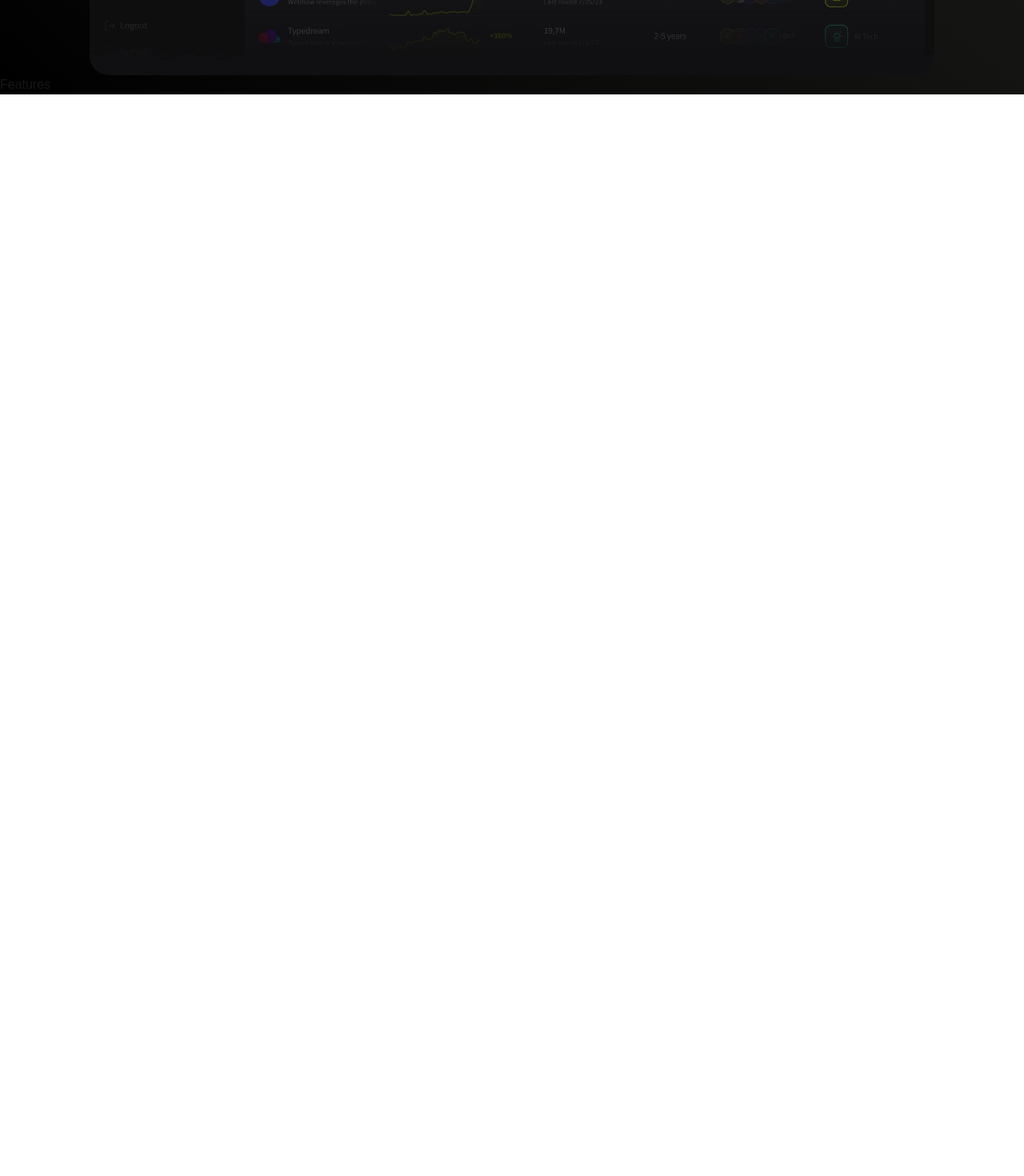
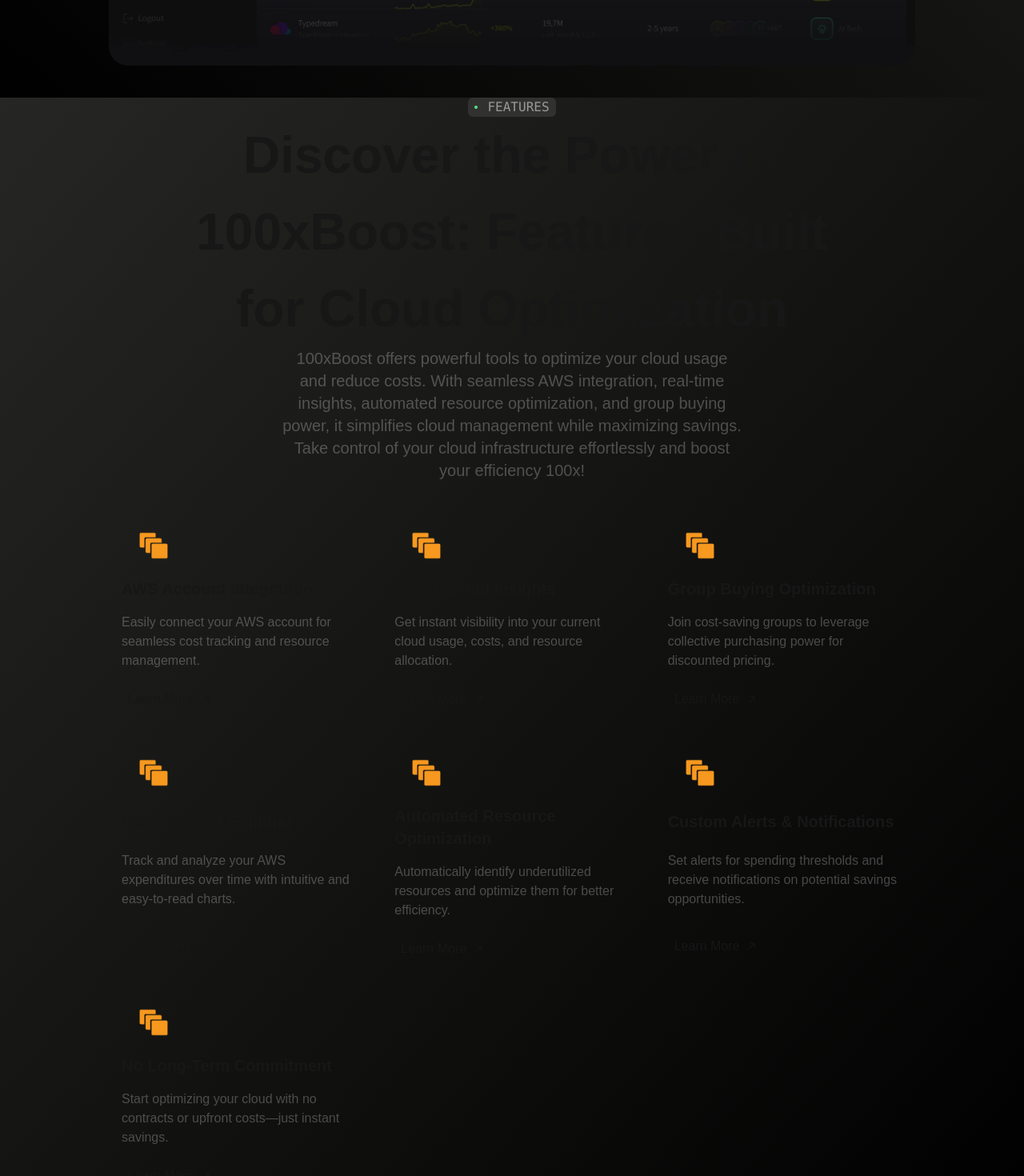
Before and after one commit to palveVaishnav/100xboost, a Next.js app: page / in a window 1280 px wide. Shown: the part 1040-2510 px from the top of the page at 80% size. Before the commit the page ends 1158 px from the top, so only its background shows below. Built offline with nearby package versions, Linux system fonts and the light colour scheme.

Commit message:
adding features

```diff
--- a/src/app/page.tsx
+++ b/src/app/page.tsx
@@ -1,10 +1,12 @@
 import FeatureSection from "@/components/FeatureSection";
 import HeroSection from "@/components/HeroSection";
+import WorkSection from "@/components/WorkSection";
 export default function Home() {
   return (
-    <div className="grid place-content-center bg-gradient-to-tr from-[#000] to-[#262724]">
+    <div className="grid place-content-center ">
       <HeroSection />
       <FeatureSection />
+      <WorkSection />
     </div>
   )
 }
--- a/src/components/FeatureSection.tsx
+++ b/src/components/FeatureSection.tsx
@@ -1,7 +1,92 @@
+import Image from "next/image";
+import Text4 from "./Text4";
+import TextTag from "./TextTag";
+import { ArrowUpIcon } from "@radix-ui/react-icons";
+
+const serviceItems = [
+    {
+        image: "/awsService.png",
+        title: "AWS Account Integration",
+        description: "Easily connect your AWS account for seamless cost tracking and resource management.",
+        pageLink: ""
+    },
+    {
+        image: "/awsService.png",
+        title: "Smart Cloud Insights",
+        description: "Get instant visibility into your current cloud usage, costs, and resource allocation.",
+        pageLink: ""
+    },
+    {
+        image: "/awsService.png",
+        title: "Group Buying Optimization",
+        description: "Join cost-saving groups to leverage collective purchasing power for discounted pricing.",
+        pageLink: ""
+    },
+    {
+        image: "/awsService.png",
+        title: "Detailed Cost Explorer",
+        description: "Track and analyze your AWS expenditures over time with intuitive and easy-to-read charts.",
+        pageLink: ""
+    },
+    {
+        image: "/awsService.png",
+        title: "Automated Resource Optimization",
+        description: "Automatically identify underutilized resources and optimize them for better efficiency.",
+        pageLink: ""
+    },
+    {
+        image: "/awsService.png",
+        title: "Custom Alerts & Notifications",
+        description: "Set alerts for spending thresholds and receive notifications on potential savings opportunities.",
+        pageLink: ""
+    },
+    {
+        image: "/awsService.png",
+        title: "No Long-Term Commitment",
+        description: "Start optimizing your cloud with no contracts or upfront costs—just instant savings.",
+        pageLink: ""
+    }
+];
+
+
 export default function FeatureSection() {
     return (
-        <div>
-            Features
+        <div className="grid place-content-center text-center bg-gradient-to-tl from-[#000] to-[#262724] px-24">
+            <TextTag text="FEATURES" />
+            <div className="px-32">
+                <Text4 text="Discover the Power of 100xBoost: Features Built for Cloud Optimization" />
+                <div className="text-[#ffffff40] px-32 text-xl flex justify-center">
+                    100xBoost offers powerful tools to optimize your cloud usage and reduce costs.
+                    With seamless AWS integration, real-time insights, automated resource optimization,
+                    and group buying power, it simplifies cloud management while maximizing savings.
+                    Take control of your cloud infrastructure effortlessly and boost your efficiency 100x!
+                </div>
+            </div>
+            <div className="grid grid-cols-1 md:grid-cols-3 gap-4 p-10">
+                {serviceItems.map((item) => (
+                    <div className="grid text-left p-4 gap-4 hover:shadow-md hover:shadow-[#ffffff10] rounded-xl cursor-pointer transition-all ease-in-out duration-500" key={item.title}>
+                        <>
+                            <Image
+                                src={item.image}
+                                alt="Feature image"
+                                width={100}
+                                height={100}
+                                className="w-20 h-12 rounded-md overflow-hidden"
+                            />
+                            <span className="text-xl font-bold">
+                                {item.title}
+                            </span>
+                            <span className="text-[#ffffff40]">
+                                {item.description}
+                            </span>
+                            <a className="flex items-center gap-2 hover:underline p-2" href={item.pageLink}>
+                                Learn More
+                                <ArrowUpIcon className="rotate-45" fontSize={16} />
+                            </a>
+                        </>
+                    </div>
+                ))}
+            </div>
         </div>
     )
 }
--- a/src/components/HeroSection.tsx
+++ b/src/components/HeroSection.tsx
@@ -4,16 +4,16 @@
 
 export default function HeroSection() {
     return (
-        <div className="grid place-content-center mt-28 relative">
-            <Image
+        <div className="grid place-content-center relative pt-16 bg-gradient-to-tr from-[#000] to-[#262724] px-24">
+            {/* <Image
                 alt="DashBoard"
                 src={'/circles.svg'}
                 layout="fill"
                 objectFit="cover"
-                className="-z-10"
-            />
+                className="hidden"
+            /> */}
             <TextTag text="AWS on Steroids" />
-            <div className="text-[3em] font-mono grid place-content-center font-semibold">
+            <div className="text-[3.5em] font-mono grid place-content-center font-semibold">
                 <span className="grid place-content-center">
                     {"Why pay more?"}
                 </span>
@@ -34,7 +34,7 @@
                 <GetStarted varient="arrow" text="Get Started" />
             </div>
 
-            <div className="bg-transparent px-28">
+            <div className="bg-transparent p-10">
                 <Image
                     alt="DashBoard"
                     src={'/Dashboard.png'}
--- /dev/null
+++ b/src/components/Text4.tsx
@@ -0,0 +1,5 @@
+export default function Text4({ text }: { text: string }) {
+    return (
+        <span className="text-[4em] font-bold grid place-content-center" >{text}</span>
+    )
+}
--- a/src/components/TextTag.tsx
+++ b/src/components/TextTag.tsx
@@ -4,7 +4,7 @@
         <div className="flex justify-center">
             <span className="bg-[#313230] rounded-md px-2 py-0 flex items-center gap-3 font-mono text-[#ffffff80]">
                 <CircleIcon className="bg-green-400 rounded-full w-1 h-1" />
-                {text}
+                {text.toUpperCase()}
             </span>
         </div>
     )
--- /dev/null
+++ b/src/components/WorkSection.tsx
@@ -0,0 +1,20 @@
+import Text4 from "./Text4";
+import TextTag from "./TextTag";
+
+export default function WorkSection() {
+    return (
+        <div className="grid place-content-center h-screen text-center">
+            <TextTag text="working" />
+            <Text4 text="How 100xBoost Saves You Money" />
+            <span className="text-xl text-[#ffffff30] px-80">
+                {"At 100xBoost, we combine cutting-edge technology with smart strategies to make cloud services more affordable without sacrificing performance."}
+            </span>
+            <div className="grid place-content-center grid-cols-2">
+                <div className="grid row-span-2">
+
+                </div>
+
+            </div>
+        </div>
+    )
+}
```
Also changed, not shown: public/awsService.png (added).
